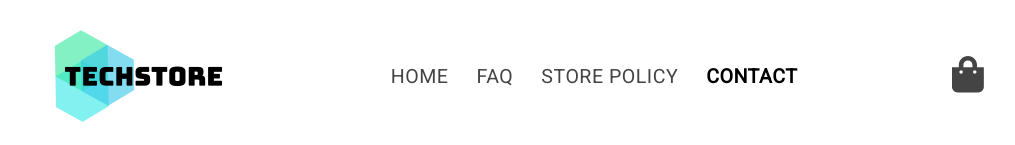
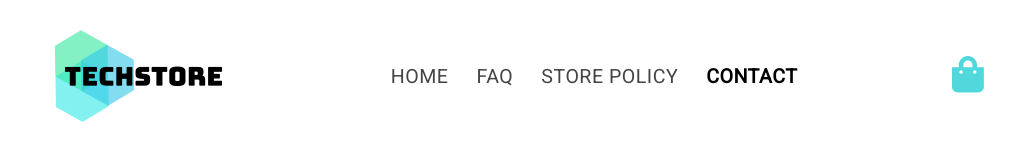
Before and after one commit to paulinastefanska/OnlineShop-FinalProject, a React (Create React App) app in the folder client/: page /contact in a window 1280 px wide. Shown: the top 145 px of the page, without its empty margins (125-1140 px from the left). Built offline with nearby package versions, Linux system fonts and the light colour scheme.

Commit message:
Add font color

```diff
--- a/client/src/components/features/NavBar/NavBar.js
+++ b/client/src/components/features/NavBar/NavBar.js
@@ -24,7 +24,7 @@ class NavBar extends React.Component {
       <nav className="navbar">
         <Logo />
         <MainMenu links={links} />
-        <Link to="/cart"><FontAwesomeIcon icon={faShoppingBag} size="2x" /></Link>
+        <Link className="cart-icon" to="/cart"><FontAwesomeIcon icon={faShoppingBag} size="2x" /></Link>
       </nav>
     );
   }
--- a/client/src/components/features/NavBar/NavBar.scss
+++ b/client/src/components/features/NavBar/NavBar.scss
@@ -5,4 +5,7 @@
 	justify-content: space-between;
 	align-items: center;
 	flex-wrap: wrap;
+	.cart-icon {
+		color: $color-light-blue;
+	}
 }
--- a/client/src/styles/settings.scss
+++ b/client/src/styles/settings.scss
@@ -4,6 +4,7 @@ $color-text-bright: #fff;
 $color-primary: #3498db;
 $color-secondary: #218c74;
 $color-background: #fff;
+$color-light-blue: #51D8DD;
 
 $color-success: #01916d;
 $color-success-back: #00bc8c;
```
